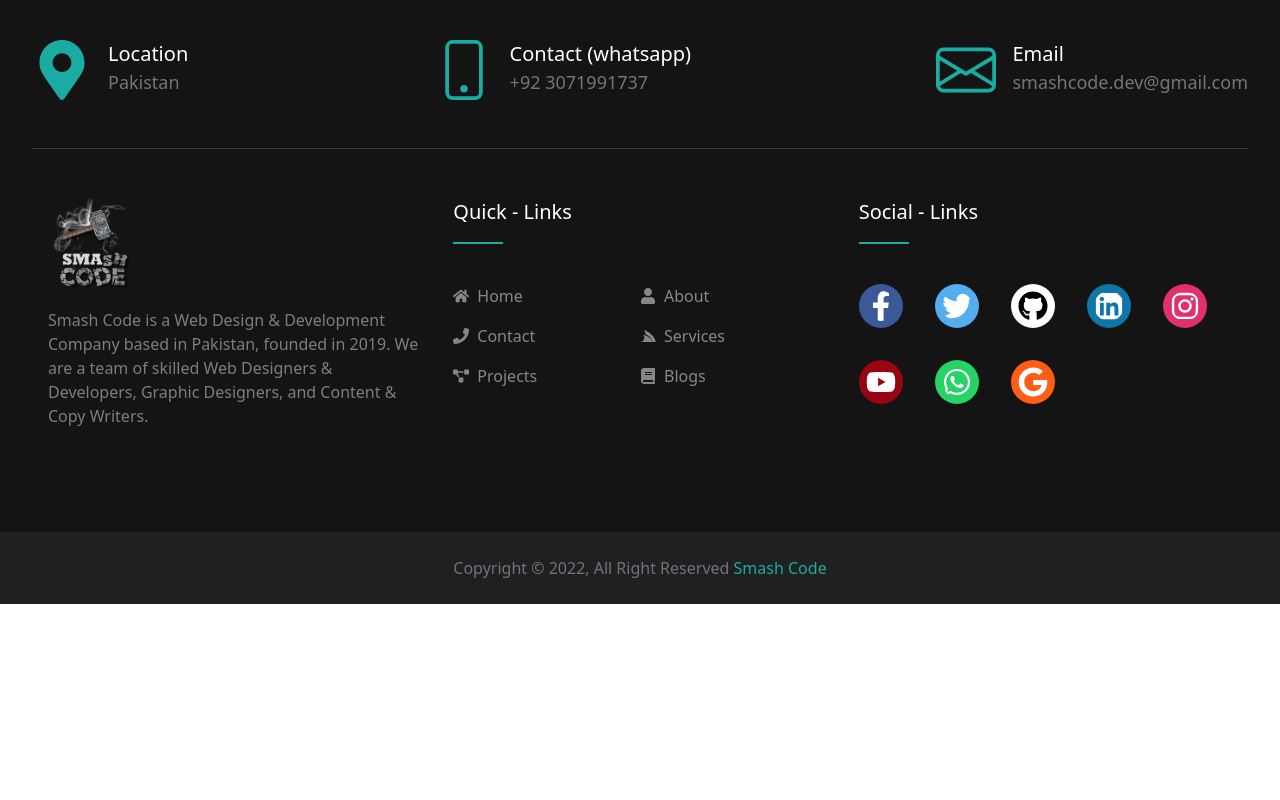
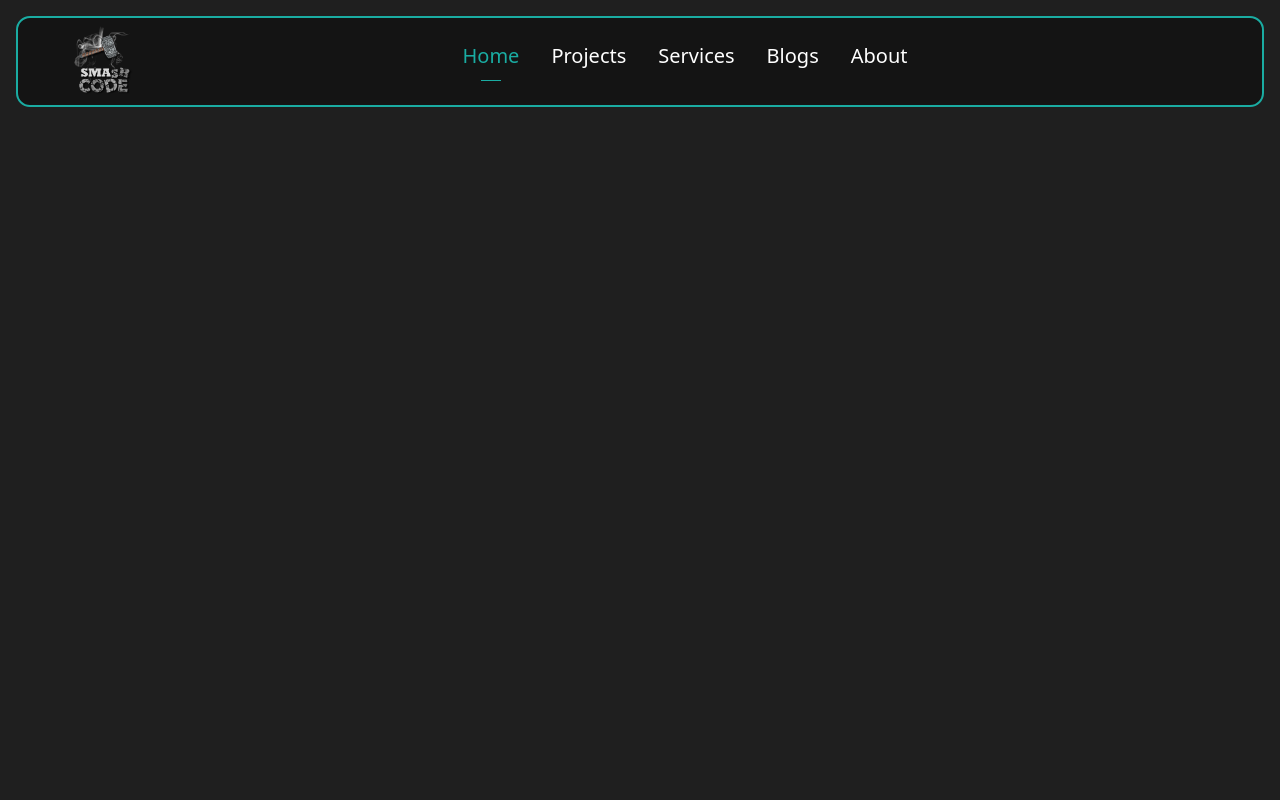
Before and after one commit to oreste-abizera/smash-code, a React (Vite) app: page /blog in a window 1280 px wide. Shown: the top 800 px of the page. Built offline with nearby package versions, Linux system fonts and the light colour scheme.

Commit message:
feat: navbar

```diff
--- a/src/App.css
+++ b/src/App.css
@@ -8,3 +8,12 @@
   color: #1aaca2;
   font-size: 2rem;
 }
+
+.parent .hidden-child {
+  opacity: 0;
+  transition: all 0.5s;
+}
+
+.parent:hover .hidden-child {
+  opacity: 1;
+}
--- a/src/App.jsx
+++ b/src/App.jsx
@@ -1,9 +1,16 @@
 import { useState } from "react";
 import "./App.css";
 import Footer from "./components/Footer";
+import Navbar from "./components/Navbar";
 
 function App() {
-  return <Footer />;
+  return (
+    <>
+      <Navbar />
+      <div className="bg-[rgb(31,31,31)] w-full min-h-screen"></div>
+      <Footer />
+    </>
+  );
 }
 
 export default App;
--- a/src/components/Footer.jsx
+++ b/src/components/Footer.jsx
@@ -17,10 +17,7 @@
   FaGoogle,
 } from "react-icons/fa";
 import { BsEnvelope } from "react-icons/bs";
-// import { GiBlackBook } from "react-icons/gi";
-import { SiGmail } from "react-icons/si";
 import { BsPhone } from "react-icons/bs";
-// import TwitterIcon from "@material-ui/icons/Twitter";
 import { Link } from "react-router-dom";
 import logo from "../assets/images/web/logopng.png";
 
--- /dev/null
+++ b/src/components/Navbar.jsx
@@ -0,0 +1,49 @@
+import React from "react";
+import { FaBars } from "react-icons/fa";
+import { Link } from "react-router-dom";
+import logo from "../assets/images/web/logopng.png";
+
+const Navbar = () => {
+  const links = [
+    { title: "Home", path: "/", active: true },
+    { title: "Projects", path: "/projects" },
+    { title: "Services", path: "/services" },
+    { title: "Blogs", path: "/blog" },
+    { title: "About", path: "/about" },
+  ];
+  return (
+    <div className="fixed top-0 left-0 p-2 lg:p-4 w-full">
+      <div className="w-full flex justify-between items-center bg-[#141414] border-[2px] border-[#1aaca2] rounded-[14px] p-2 px-4 lg:px-10">
+        <img src={logo} alt="" className="w-[70px] lg:w-[90px]"></img>
+
+        <div className="hidden lg:flex gap-[2rem]">
+          {links.map((link) => (
+            <Link key={link.title} to={link.path}>
+              <div className="parent">
+                <p
+                  className={`${
+                    link.active ? "text-[#1aaca2]" : "text-white"
+                  } text-xl hover:text-[#1aaca2]`}
+                >
+                  {link.title}
+                </p>
+                <div
+                  className={`${
+                    link.active ? "" : "hidden-child"
+                  } bg-[#1aaca2] h-[1px] w-[20px] mt-[10px] mx-auto`}
+                ></div>
+              </div>
+            </Link>
+          ))}
+        </div>
+        <div>
+          <div className="lg:hidden">
+            <FaBars className="text-[#1aaca2]" size={30} />
+          </div>
+        </div>
+      </div>
+    </div>
+  );
+};
+
+export default Navbar;
```
